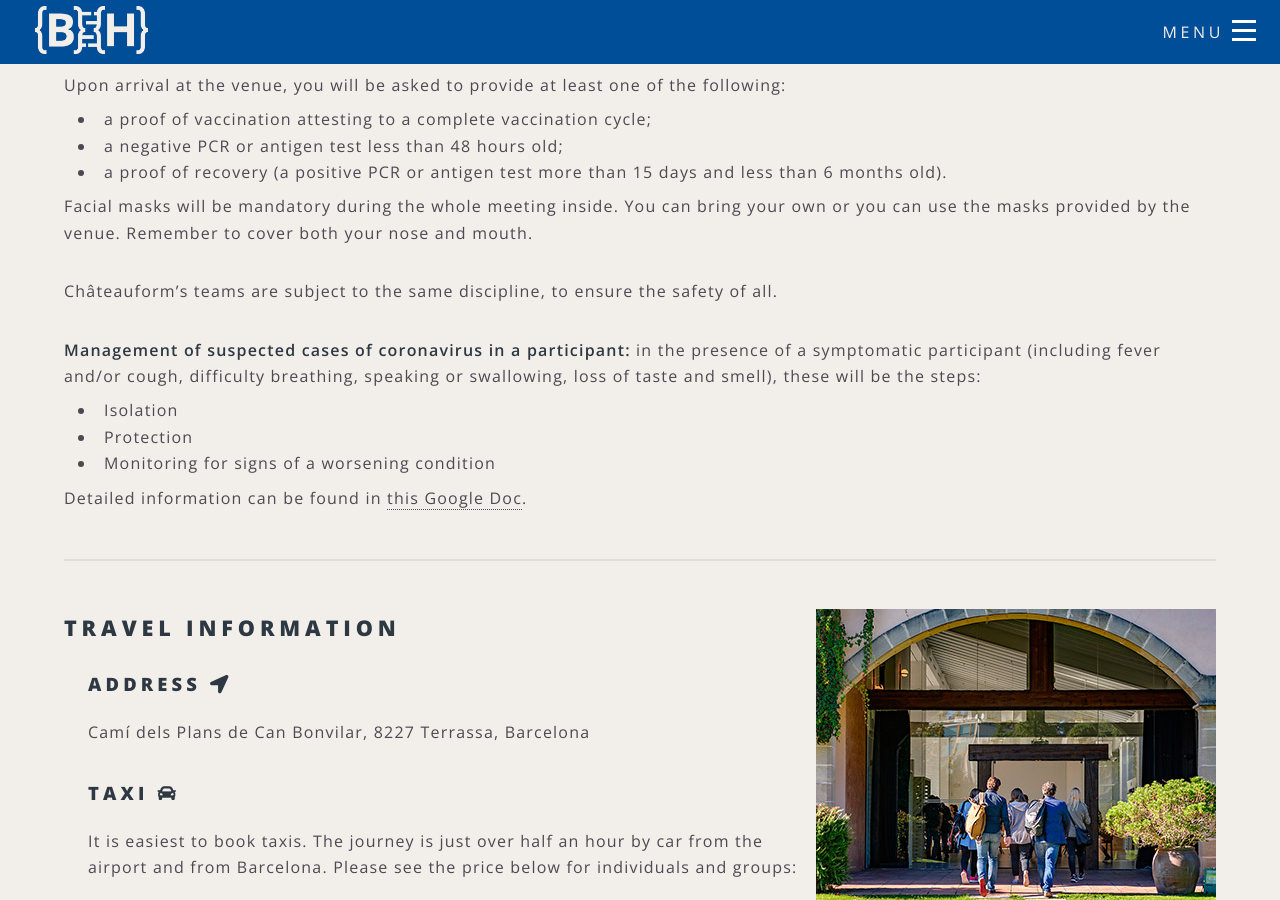
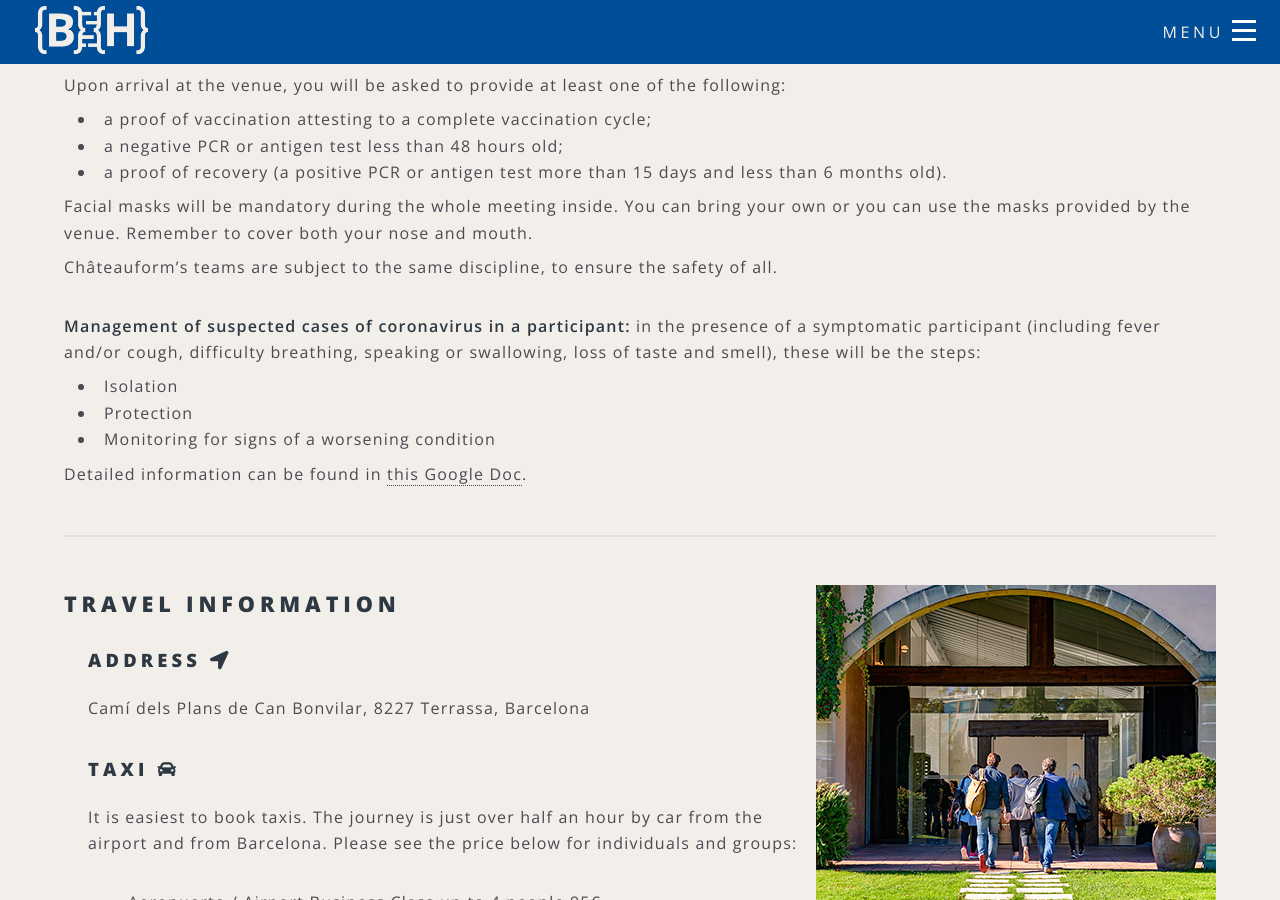
Before and after one commit to elixir-europe/biohackathon-europe-2021, a Jekyll site: the page built from venue.html, in a window 1280 px wide and 900 px high, scrolled down 2424 px. Built offline with Jekyll 4.4.1, drawn with Linux system fonts in a browser that asks for light colours; nearby versions of some CDN libraries.

Commit message:
Tweak to spacing in Venue

```diff
--- a/venue.html
+++ b/venue.html
@@ -71,7 +71,7 @@
 			<li>a negative PCR or antigen test less than 48 hours old;</li>
 			<li>a proof of recovery (a positive PCR or antigen test more than 15 days and less than 6 months old).</li>
 		</ul>
-	<p>Facial masks will be mandatory during the whole meeting inside. You can bring your own or you can use the masks provided by the venue. Remember to cover both your nose and mouth.</p>
+	<p style="margin-bottom: .5em">Facial masks will be mandatory during the whole meeting inside. You can bring your own or you can use the masks provided by the venue. Remember to cover both your nose and mouth.</p>
 		<p>Châteauform’s teams are subject to the same discipline, to ensure the safety of all.</p>
 		<p style="margin-bottom: .5em"><strong>Management of suspected cases of coronavirus in a participant:</strong> in the presence of a symptomatic participant (including fever and/or cough, difficulty breathing, speaking or swallowing, loss of taste and smell), these will be the steps:
 <ul style="margin-bottom: .5em">
```
